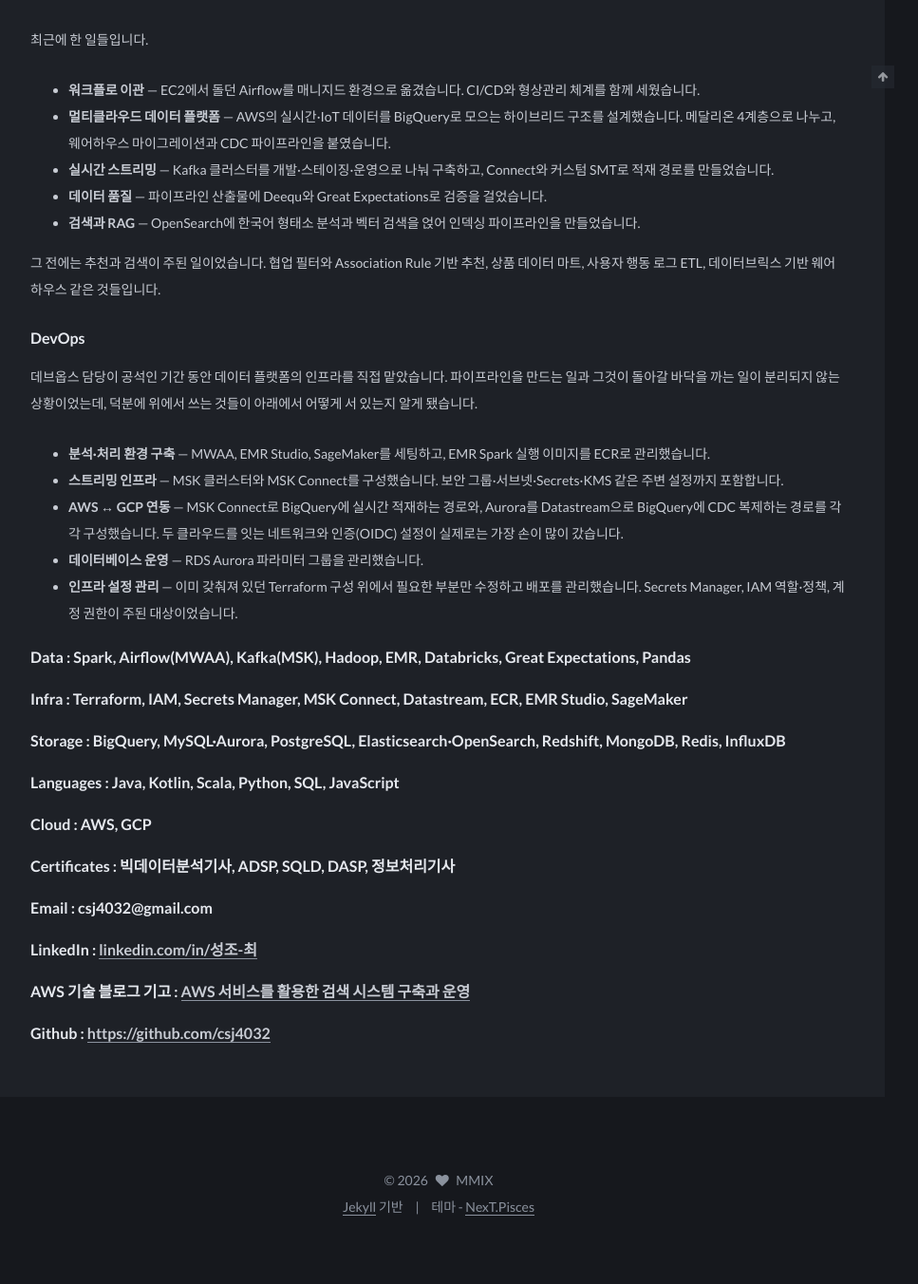
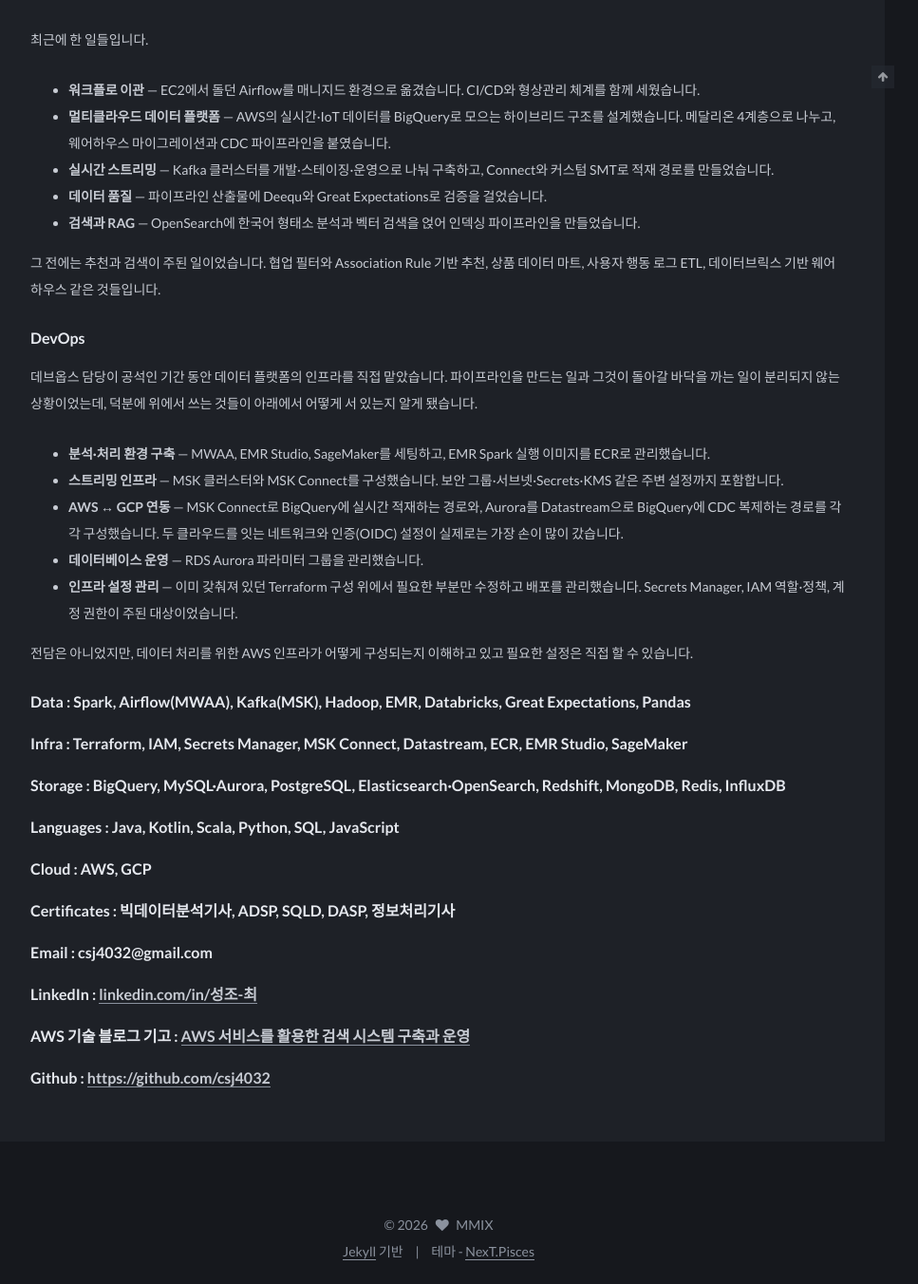
Before and after one commit to csj4032/csj4032.github.io, a Jekyll site: the page built from about/index.md, in a window 1280 px wide, cut to the strip 907-2259 px from the top of the page. Shown: the whole strip at 95% size, without its empty margins (308-1275 px from the left). Built offline with Jekyll 4.4.1, drawn with Linux system fonts in a browser that asks for light colours; comment, search, counter and statistics services are not loaded; before the commit the page ends 2212 px from its top, so only the background shows below that.

Commit message:
about DevOps 섹션에 AWS 인프라 이해도 문장 추가
Co-Authored-By: Claude Opus 5 (1M context) <noreply@anthropic.com>

```diff
--- a/about/index.md
+++ b/about/index.md
@@ -49,6 +49,8 @@ JVM(Java·Kotlin·Scala)과 Python을 오가며 이 파이프라인을 떠받치
 - **데이터베이스 운영** — RDS Aurora 파라미터 그룹을 관리했습니다.
 - **인프라 설정 관리** — 이미 갖춰져 있던 Terraform 구성 위에서 필요한 부분만 수정하고 배포를 관리했습니다. Secrets Manager, IAM 역할·정책, 계정 권한이 주된 대상이었습니다.
 
+전담은 아니었지만, 데이터 처리를 위한 AWS 인프라가 어떻게 구성되는지 이해하고 있고 필요한 설정은 직접 할 수 있습니다.
+
 #### Data : Spark, Airflow(MWAA), Kafka(MSK), Hadoop, EMR, Databricks, Great Expectations, Pandas
 
 #### Infra : Terraform, IAM, Secrets Manager, MSK Connect, Datastream, ECR, EMR Studio, SageMaker
```
